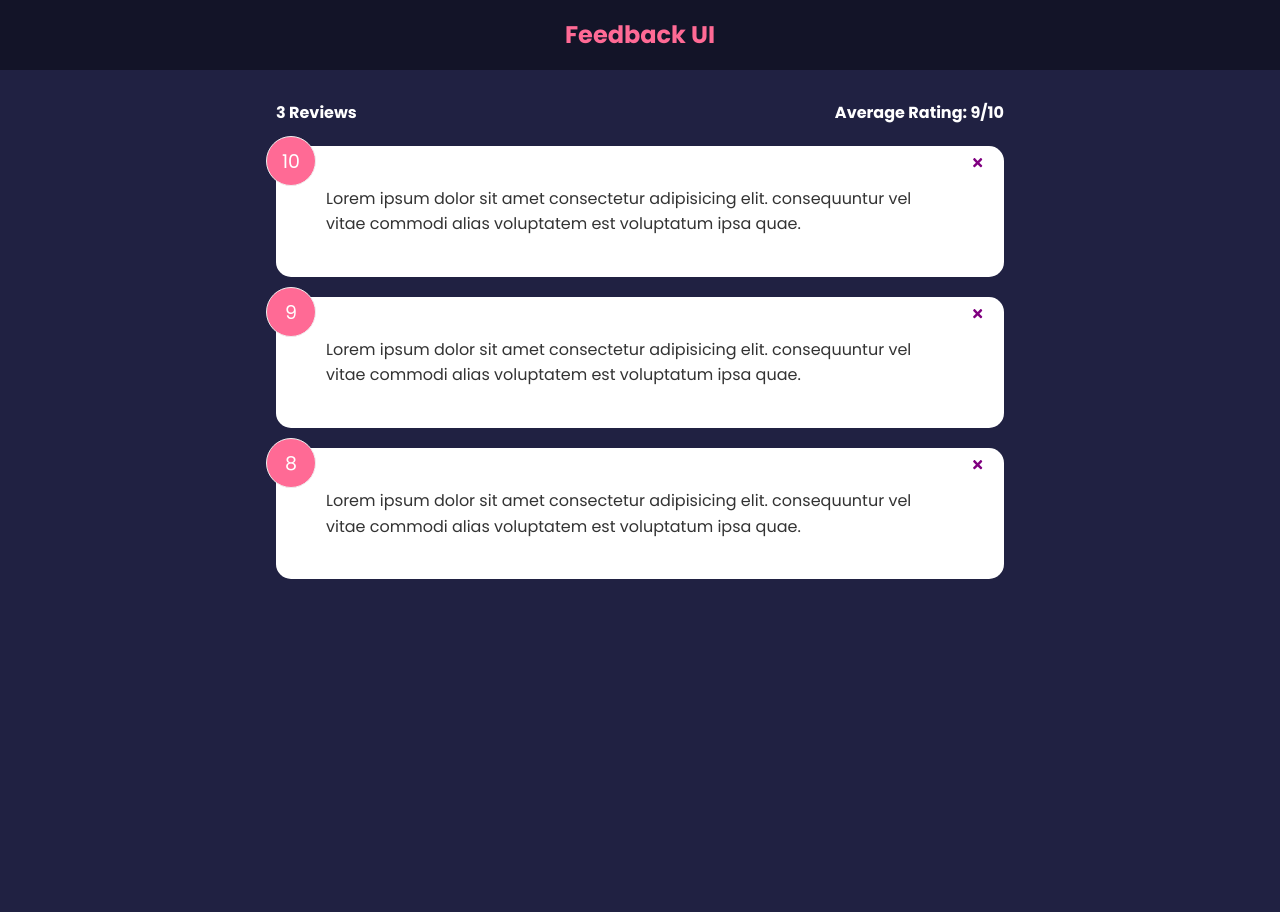
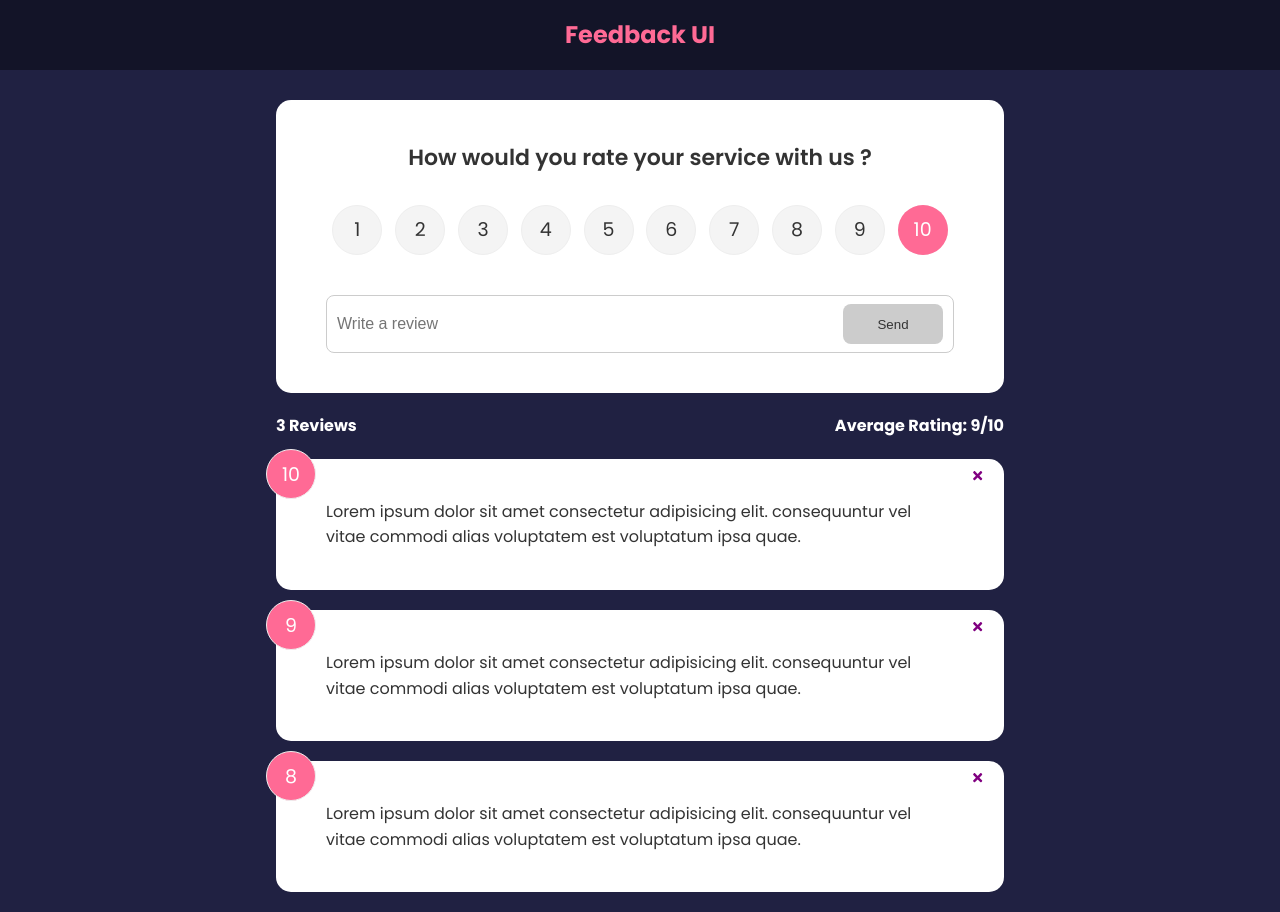
Before and after one commit to valentinlassalle/feedback-app, a React (Create React App) app: page / in a window 1280 px wide. Before the commit the page ends 800 px from the top, so only its background shows below. Built offline with nearby package versions, Linux system fonts and the light colour scheme; the HTML template or start-up script is replaced by a standard one.

Commit message:
feat: adding reviews and rating

```diff
--- a/package.json
+++ b/package.json
@@ -10,6 +10,7 @@
     "react-dom": "^18.2.0",
     "react-icons": "^4.7.1",
     "react-scripts": "5.0.1",
+    "uuid": "^9.0.0",
     "web-vitals": "^2.1.4"
   },
   "scripts": {
--- a/src/App.js
+++ b/src/App.js
@@ -1,8 +1,10 @@
+import {v4 as uuidv4} from 'uuid'
 import Header from "./components/Header"
 import FeedbackList from "./components/FeedbackList"
 import {useState} from "react"
 import FeedbackData from "./data/FeedbackData"
 import FeedbackStats from "./components/FeedbackStats"
+import FeedbackFrom from "./components/FeedbackFrom"
 
 function App() {
     const [feedback, setFeedback] = useState(FeedbackData)
@@ -11,10 +13,16 @@
             setFeedback(feedback.filter((item) => item.id !== id))
         }
     }
+    const addFeedback = (newFeedback) => {
+        newFeedback.id = uuidv4()
+        setFeedback([newFeedback, ...feedback]) //with this syntax, we use spread operator (...) to indicate that feedback is a iterative object, then we add newfeedback before all
+        // with [...feedback , newFeedback] we can add at the END. The spread syntax has to be before the variable
+    }
     return (
         <>
             <Header/>
             <div className="container">
+                <FeedbackFrom handleAdd={addFeedback}/> {/* we're sending a method as a parameter that will be calledc in FeedbackForm*/}
                 <FeedbackStats feedback={feedback} />
                 <FeedbackList feedback={feedback} handleDelete = {deleteFeedback}/>
             </div>
--- /dev/null
+++ b/src/components/Button.jsx
@@ -0,0 +1,25 @@
+import React from 'react'
+import PropTypes from 'prop-types'
+
+function Button({children, version, type, isDisabled}) {
+  return (
+    <button type={type} disabled={isDisabled} className={`btn btn-${version}`}>
+        {children}
+    </button>
+  )
+}
+
+Button.defaultProps = {
+    version: 'primary',
+    type: 'button',
+    isDisabled: false
+}
+
+Button.propTypes = {
+    children: PropTypes.node.isRequired,
+    version: PropTypes.string,
+    type: PropTypes.string,
+    isDisabled: PropTypes.bool
+}
+
+export default Button
--- /dev/null
+++ b/src/components/FeedbackFrom.jsx
@@ -0,0 +1,55 @@
+import { useState } from "react"
+import Card from "./shared/Card"
+import Button from "./Button"
+import RatingSelect from "./RatingSelect"
+
+function FeedbackFrom({handleAdd}) {
+    const [text, setText] = useState('')
+    const [btnDisabled, setBtnDisabled] = useState(true)
+    const [rating, setRating] = useState(10)
+    const [message, setMessage] = useState('')
+
+    const handleTextChange = (e) => {
+        if(text === ''){
+            setBtnDisabled(true)
+            setMessage(null)
+        } else if (text !== '' && text.trim().length <= 10){
+            setMessage('Text must be at least 10 characters')
+            setBtnDisabled(true)
+        } else {
+            setMessage(null)
+            setBtnDisabled(false)
+        }
+        setText(e.target.value)
+    }
+
+    const handleSubmit = (e) => {
+        e.preventDefault()
+        if(text.trim().length > 10){
+            const newFeedback = {
+                text,
+                rating
+            }
+
+            handleAdd(newFeedback)
+
+            setText('')
+        }
+    }
+
+    return (
+        <Card>
+            <form onSubmit={handleSubmit}>
+                <h2>How would you rate your service with us ?</h2>
+                <RatingSelect select={(rating) => setRating(rating)}/>
+                <div className="input-group">
+                    <input onChange={handleTextChange} type="text" placeholder="Write a review" value={text} />
+                    <Button type="submit" isDisabled={btnDisabled}>Send</Button>
+                </div>
+                {message && <div className="message">{message}</div>}
+            </form>
+        </Card>
+    )
+}
+
+export default FeedbackFrom
--- /dev/null
+++ b/src/components/RatingSelect.jsx
@@ -0,0 +1,131 @@
+import {useState} from 'react'
+
+function RatingSelect({select}) {
+    const [selected, setSelected] = useState(10)
+
+    const handleChange = (e) => {
+        setSelected(+e.currentTarget.value) // + -> parse the value into number type
+        select(+e.currentTarget.value)
+    }
+
+    return (
+        <ul className='rating'>
+            <li>
+                <input
+                    type='radio'
+                    id='num1'
+                    name='rating'
+                    value='1'
+                    onChange={handleChange}
+                    checked={selected === 1}
+                />
+                <label htmlFor='num1'>1</label>
+            </li>
+            <li>
+                <input
+                    type='radio'
+                    id='num2'
+                    name='rating'
+                    value='2'
+                    onChange={handleChange}
+                    checked={selected === 2}
+                />
+                <label htmlFor='num2'>2</label>
+            </li>
+            <li>
+                <input
+                    type='radio'
+                    id='num3'
+                    name='rating'
+                    value='3'
+                    onChange={handleChange}
+                    checked={selected === 3}
+                />
+                <label htmlFor='num3'>3</label>
+            </li>
+
+            <li>
+                <input
+                    type='radio'
+                    id='num4'
+                    name='rating'
+                    value='4'
+                    onChange={handleChange}
+                    checked={selected === 4}
+                />
+                <label htmlFor='num4'>4</label>
+            </li>
+
+            <li>
+                <input
+                    type='radio'
+                    id='num5'
+                    name='rating'
+                    value='5'
+                    onChange={handleChange}
+                    checked={selected === 5}
+                />
+                <label htmlFor='num5'>5</label>
+            </li>
+            <li>
+                <input
+                    type='radio'
+                    id='num6'
+                    name='rating'
+                    value='6'
+                    onChange={handleChange}
+                    checked={selected === 6}
+                />
+                <label htmlFor='num6'>6</label>
+            </li>
+
+            <li>
+                <input
+                    type='radio'
+                    id='num7'
+                    name='rating'
+                    value='7'
+                    onChange={handleChange}
+                    checked={selected === 7}
+                />
+                <label htmlFor='num7'>7</label>
+            </li>
+
+            <li>
+                <input
+                    type='radio'
+                    id='num8'
+                    name='rating'
+                    value='8'
+                    onChange={handleChange}
+                    checked={selected === 8}
+                />
+                <label htmlFor='num8'>8</label>
+            </li>
+            <li>
+                <input
+                    type='radio'
+                    id='num9'
+                    name='rating'
+                    value='9'
+                    onChange={handleChange}
+                    checked={selected === 9}
+                />
+                <label htmlFor='num9'>9</label>
+            </li>
+            <li>
+                <input
+                    type='radio'
+                    id='num10'
+                    name='rating'
+                    value='10'
+                    onChange={handleChange}
+                    checked={selected === 10}
+                />
+                 <label htmlFor='num10'>10</label>
+            </li>
+        </ul>
+    )
+}
+
+export default RatingSelect
```
Also changed, not shown: 1 other file (tests, documents, lock files or other folders).
